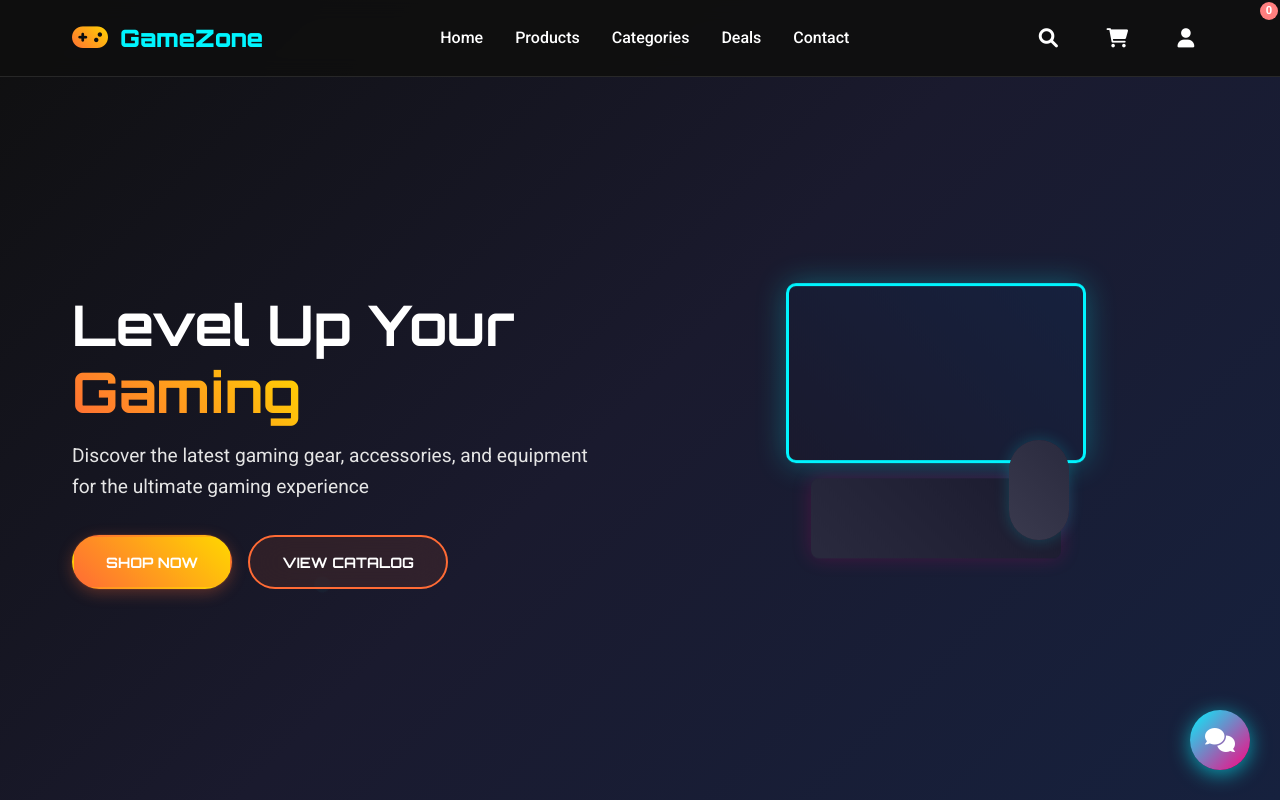
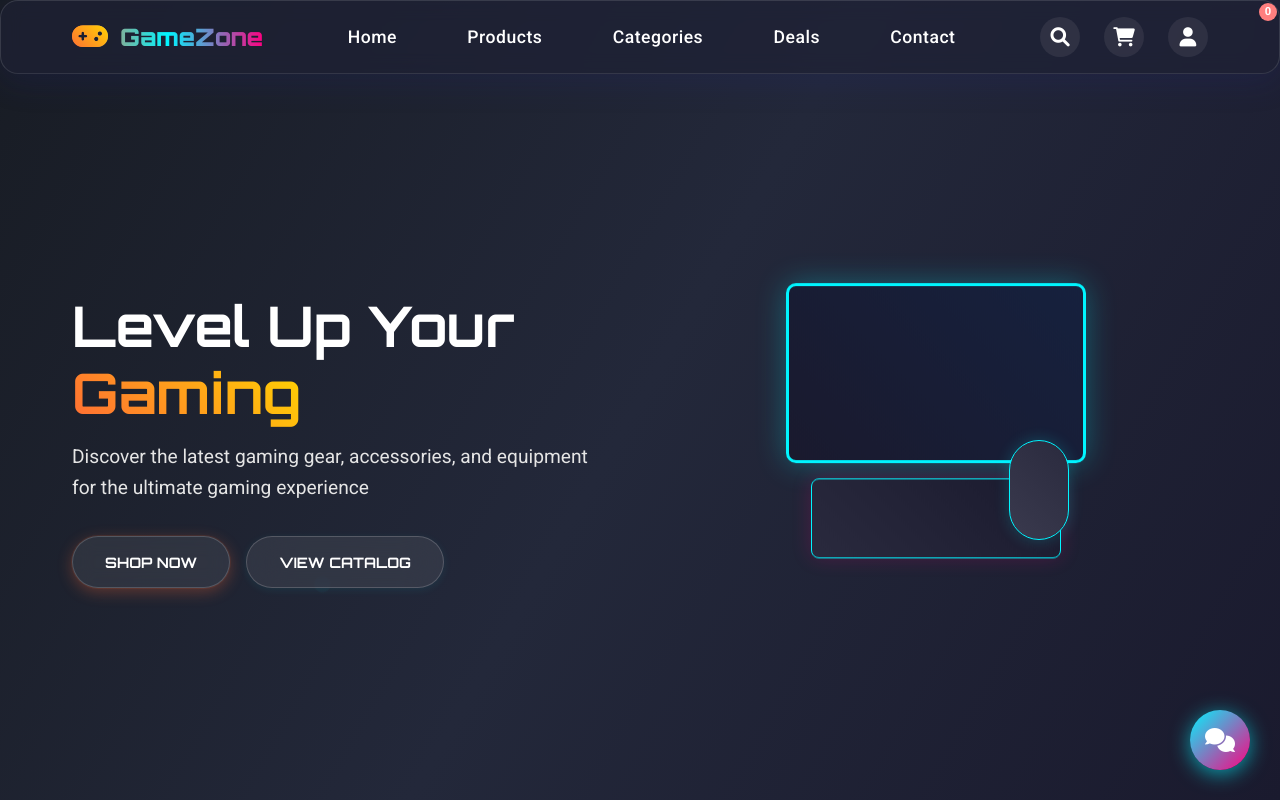
Before and after one commit to bao3122330040/newwebsite, a website: page niceweb/index.html in a window 1280 px wide. Shown: the top 800 px of the page. Drawn offline with Linux system fonts and the light colour scheme.

Commit message:
thêm css

```diff
--- a/niceweb/style.css
+++ b/niceweb/style.css
@@ -1,3 +1,125 @@
+/* --- Modern UI Enhancements for GameZone --- */
+
+/* Glassmorphism effect for backgrounds and cards */
+.glass-effect {
+    background: rgba(30, 34, 54, 0.7) !important;
+    box-shadow: 0 8px 32px 0 rgba(31, 38, 135, 0.18);
+    backdrop-filter: blur(16px) saturate(180%);
+    -webkit-backdrop-filter: blur(16px) saturate(180%);
+    border-radius: 18px;
+    border: 1px solid rgba(255, 255, 255, 0.12);
+}
+
+/* Gradient text for logo, titles, highlights */
+.gradient-text {
+    background: linear-gradient(90deg, var(--warm-orange), var(--brand-cyan), var(--brand-pink));
+    -webkit-background-clip: text;
+    -webkit-text-fill-color: transparent;
+    background-clip: text;
+    color: transparent;
+}
+
+/* Neon glow for icons and badges */
+.neon-glow {
+    box-shadow: 0 0 16px 2px var(--brand-cyan), 0 0 32px 4px var(--brand-pink);
+    border: 1.5px solid var(--brand-cyan);
+    animation: neonPulse 2s infinite alternate;
+}
+@keyframes neonPulse {
+    0% { box-shadow: 0 0 8px 2px var(--brand-cyan), 0 0 16px 4px var(--brand-pink); }
+    100% { box-shadow: 0 0 24px 6px var(--brand-cyan), 0 0 48px 12px var(--brand-pink); }
+}
+
+/* Gradient background for hero section */
+.gradient-bg {
+    background: linear-gradient(120deg, #181c24 0%, #23283a 50%, #1a1a2e 100%) !important;
+}
+
+/* Modern menu and filter styling */
+.modern-menu li a {
+    font-size: 1.1rem;
+    letter-spacing: 0.5px;
+    padding: 0.5rem 1.2rem;
+    border-radius: 8px;
+    transition: background 0.3s, color 0.3s;
+}
+.modern-menu li a:hover, .modern-menu li a:focus {
+    background: linear-gradient(90deg, var(--warm-orange), var(--brand-cyan));
+    color: #fff;
+}
+
+.modern-categories .category-card {
+    border: 1.5px solid rgba(0,245,255,0.13);
+    box-shadow: 0 4px 24px 0 rgba(0,245,255,0.08);
+    transition: box-shadow 0.3s, border 0.3s;
+}
+.modern-categories .category-card:hover {
+    border: 1.5px solid var(--brand-cyan);
+    box-shadow: 0 8px 32px 0 rgba(0,245,255,0.18);
+}
+
+.modern-products .skeleton-card {
+    min-height: 260px;
+    border-radius: 18px;
+    background: rgba(30, 34, 54, 0.5);
+    box-shadow: 0 4px 24px 0 rgba(0,245,255,0.08);
+}
+
+.modern-deals .deal-item {
+    border: 1.5px solid rgba(255,0,128,0.13);
+    box-shadow: 0 4px 24px 0 rgba(255,0,128,0.08);
+    transition: box-shadow 0.3s, border 0.3s;
+}
+.modern-deals .deal-item:hover {
+    border: 1.5px solid var(--brand-pink);
+    box-shadow: 0 8px 32px 0 rgba(255,0,128,0.18);
+}
+
+/* Glass button style */
+.glass-btn {
+    background: rgba(255,255,255,0.08) !important;
+    color: var(--text-primary) !important;
+    border: 1.5px solid rgba(255,255,255,0.18) !important;
+    box-shadow: 0 2px 8px 0 rgba(0,245,255,0.08);
+    backdrop-filter: blur(8px);
+    -webkit-backdrop-filter: blur(8px);
+    transition: background 0.3s, color 0.3s, border 0.3s;
+}
+.glass-btn:hover, .glass-btn:focus {
+    background: linear-gradient(90deg, var(--warm-orange), var(--brand-cyan), var(--brand-pink)) !important;
+    color: #fff !important;
+    border: 1.5px solid var(--brand-cyan) !important;
+}
+
+/* Icon button for nav and social */
+.icon-btn {
+    display: inline-flex;
+    align-items: center;
+    justify-content: center;
+    background: rgba(255,255,255,0.07);
+    border-radius: 50%;
+    width: 40px;
+    height: 40px;
+    transition: background 0.3s, box-shadow 0.3s;
+    cursor: pointer;
+    font-size: 1.2rem;
+    color: var(--text-primary);
+    border: none;
+    outline: none;
+}
+.icon-btn:hover, .icon-btn:focus {
+    background: linear-gradient(90deg, var(--warm-orange), var(--brand-cyan));
+    color: #fff;
+    box-shadow: 0 2px 8px 0 rgba(0,245,255,0.18);
+}
+
+/* Utility for error state in products */
+#products-error {
+    background: rgba(255,0,0,0.04);
+    border-radius: 12px;
+    border: 1.5px solid rgba(255,0,0,0.13);
+    box-shadow: 0 2px 8px 0 rgba(255,0,0,0.08);
+}
 /* CSS Custom Properties */
 :root {
     /* Warm accent colors */
```
